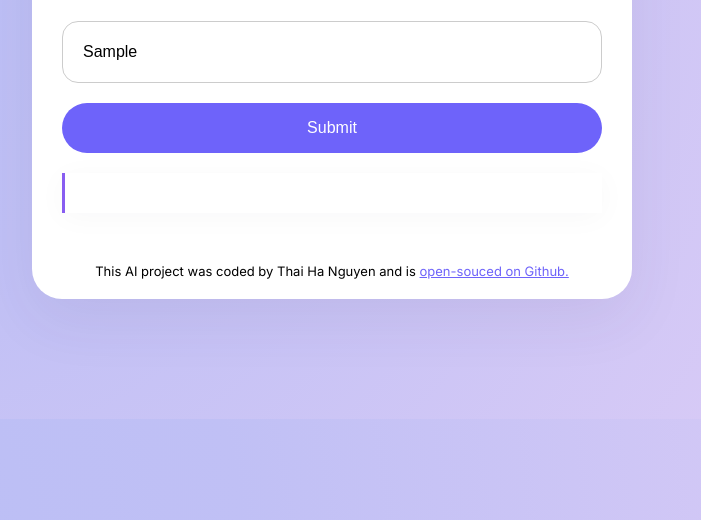
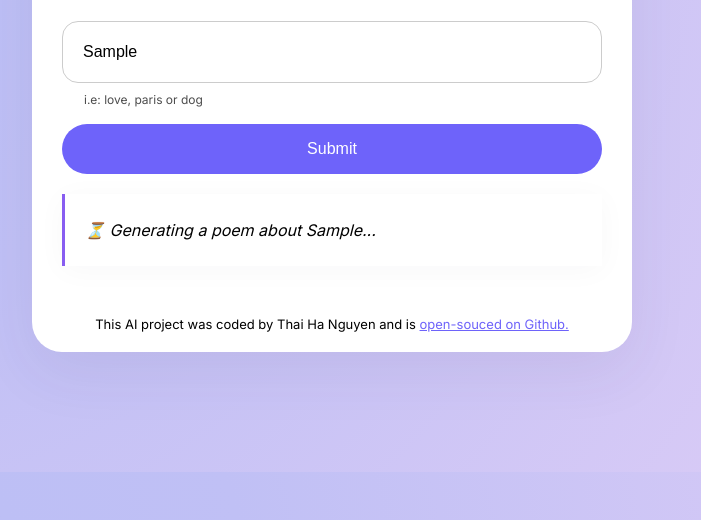
Before and after one commit to thaihanguyen98/ai-poem-generator, a plain HTML site: page index.html in a window 1280 px wide. Both pictures are taken after typing "Sample" into the empty fields and a click on the input 640 px from the left and 408 px from the top of the page. Shown: the part 280-800 px from the top of the page, without its empty margins (308-1009 px from the left). Drawn offline with nearby package versions, Linux system fonts and the light colour scheme; no server answers.

Commit message:
Improve user experience

```diff
--- a/index.html
+++ b/index.html
@@ -28,6 +28,7 @@
           <h1>Poem Generator</h1>
         </header>
         <main>
+          <div class="form-wrapper">
             <form id="poem-generator-form">
               <input
                 type="text"
@@ -38,9 +39,11 @@
                 class="instructions"
                 id="user-instruction"
               />
+              <small>i.e: love, paris or dog</small>
               <input type="submit" class="submit-button" />
             </form>
-          <div class="poem" id="poem"></div>
+          </div>
+          <div class="poem hidden" id="poem"></div>
         </main>
       </div>
       <footer>
--- a/src/index.js
+++ b/src/index.js
@@ -1,9 +1,8 @@
 function displayPoem(response) {
-  console.log("poem generated ");
   new Typewriter("#poem", {
     strings: response.data.answer,
     autoStart: true,
-    delay: 1,
+    delay: 10,
     cursor: "",
   });
 }
@@ -19,9 +18,9 @@ function generatePoem(event) {
   let prompt = `User instruction: Generate a poem ${instructionInput.value}`;
   let apiUrl = `https://api.shecodes.io/ai/v1/generate?prompt=${prompt}&context=${context}&key=${apiKey}`;
 
-  console.log("Generating poem");
-  console.log(`Prompt: $(prompt)`);
-  console.log(`Context: $(context)`);
+  let poemElement = document.querySelector("#poem");
+  poemElement.classList.remove("hidden");
+  poemElement.innerHTML = `<i class="generating">⏳ Generating a poem about ${instructionInput.value}...<i>`;
 
   axios.get(apiUrl).then(displayPoem);
 }
--- a/src/style.css
+++ b/src/style.css
@@ -32,6 +32,13 @@ h1 {
   padding-top: 20px;
 }
 
+small {
+  padding: 0 22px 15px;
+  opacity: 0.7;
+  font-size: 12px;
+  line-height: 1.5;
+}
+
 form {
   display: flex;
   flex-direction: column;
@@ -43,7 +50,7 @@ form {
 
 .instructions {
   padding: 20px;
-  margin-bottom: 20px;
+  margin-bottom: 8px;
   border: 1px solid #ccc;
   border-radius: 16px;
   height: 20px;
@@ -72,6 +79,11 @@ form {
   line-height: 2;
   border-left: 3px solid #885df1;
   box-shadow: 0px 4px 30px 0px rgba(39, 33, 66, 0.03);
+  display: block;
+}
+
+.hidden {
+  display: none;
 }
 
 footer {
@@ -106,3 +118,18 @@ footer {
 .green {
   background-color: #b1e2af;
 }
+
+.generating {
+  animation: blink-animation 1s steps(5, start) infinite;
+}
+
+@keyframes blink-animation {
+  to {
+    visibility: hidden;
+  }
+}
+@-webkit-keyframes blink-animation {
+  to {
+    visibility: hidden;
+  }
+}
```
Lines whose indentation alone changed are shown as unchanged.
